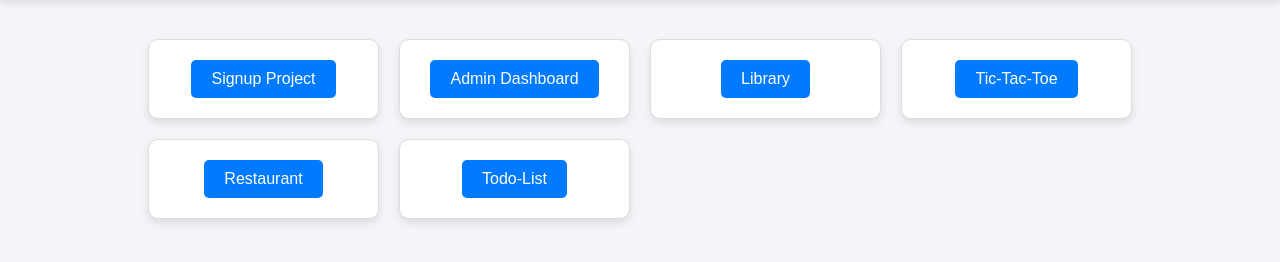
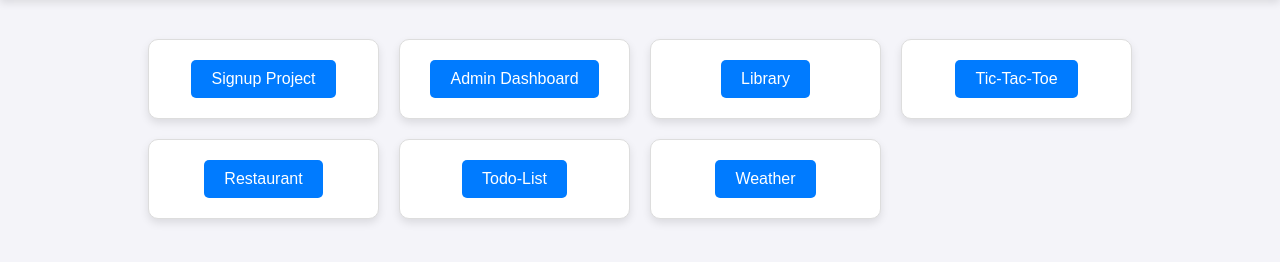
Before and after one commit to boyezg/qtrams_practice, a plain HTML site: page projects/projects.html in a window 1280 px wide. Shown: the part 78-340 px from the top of the page. Drawn offline with Linux system fonts and the light colour scheme.

Commit message:
weather update

```diff
--- a/projects/projects.html
+++ b/projects/projects.html
@@ -41,6 +41,11 @@
                 <button>Todo-List</button>
             </a>
         </div>
+        <div class="card">
+            <a href="https://boyezg.github.io/weather/" target="_blank">
+                <button>Weather</button>
+            </a>
+        </div>
     </div>
 </body>
 </html>
```
